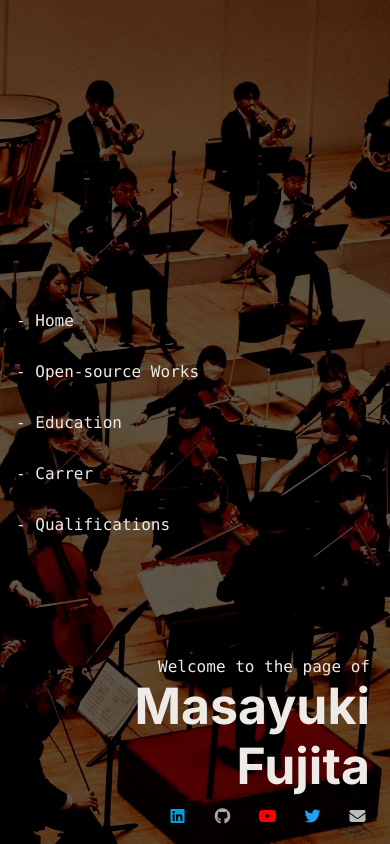
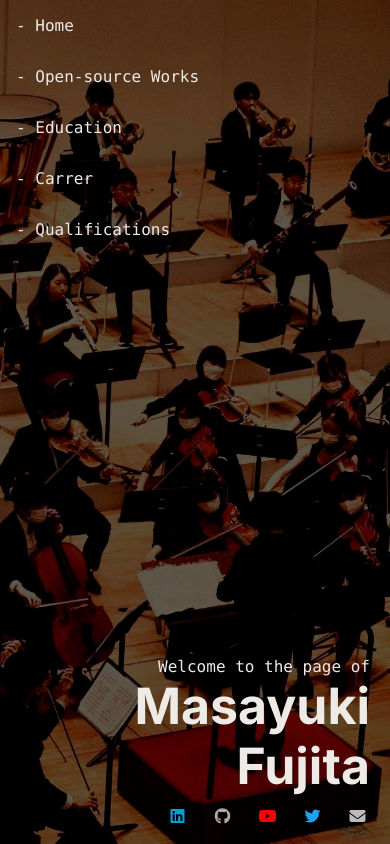
Before and after one commit to massanf/massanf.github.io, a Next.js app: page / in a window 390 px wide. Built offline with nearby package versions, Linux system fonts and the light colour scheme.

Commit message:
page layout fix

```diff
--- a/styles/Title.module.css
+++ b/styles/Title.module.css
@@ -360,6 +360,11 @@
         position: absolute;
         bottom: 0;
     }
+
+    .contentArea {
+        height: 100vh;
+        width: 80%;
+    }
 }
 
 /* Tablet and Smaller Desktop */
```
